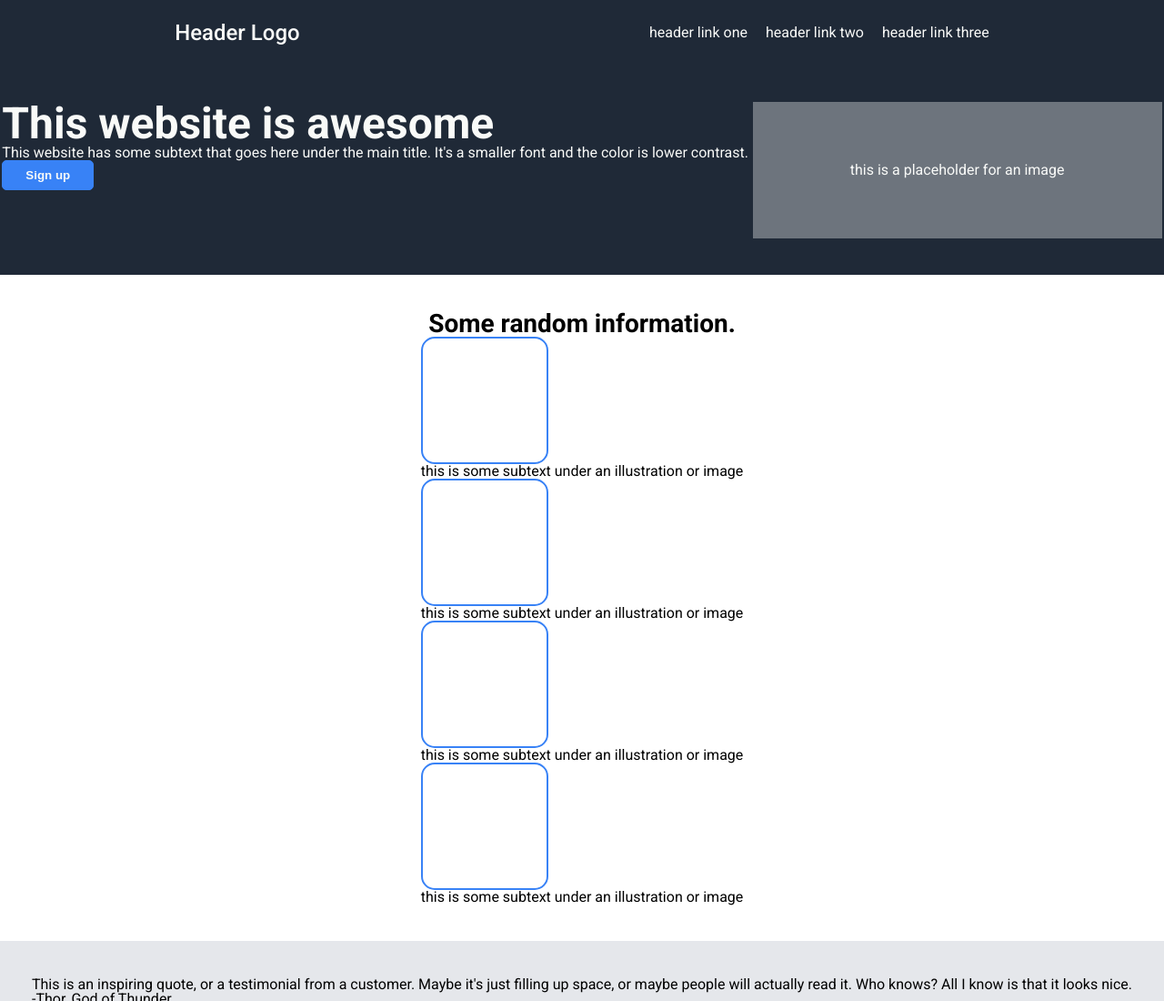
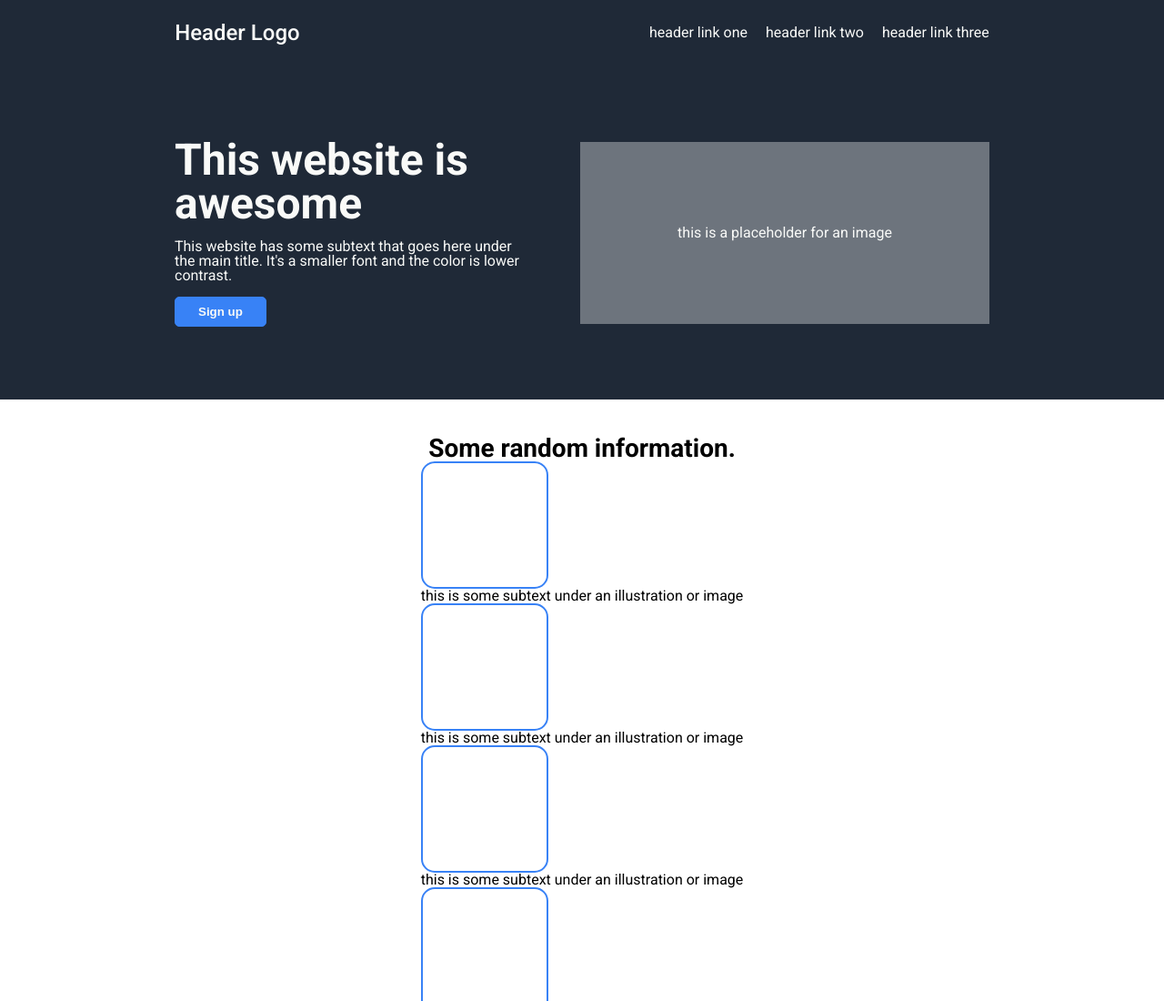
Before and after one commit to UnholyCow/odin-landing-page, a website: page index.html in a window 1280 px wide. Shown: the top 1100 px of the page at 91% size. Drawn offline with Linux system fonts and the light colour scheme.

Commit message:
Main segment finished.

```diff
--- a/index.html
+++ b/index.html
@@ -19,6 +19,7 @@
 	</header>
 
 	<div class="container dark">
+		<div class="constraint">
 			<div class="left-block">
 				<h1>This website is awesome</h1>
 				<p>This website has some subtext that goes here under the main title. It's a smaller font and the color is lower contrast.</p>
@@ -26,6 +27,7 @@
 			</div>
 			<div class="right-block">
 				<div class="placeholder">this is a placeholder for an image</div>
+			</div>
 		</div>
 	</div>
 
--- a/scss/style.scss
+++ b/scss/style.scss
@@ -77,11 +77,32 @@ button {
 	}
 }
 
+.constraint {
+	display: flex;
+	justify-content: space-around;
+	padding: 40px 0;
+	gap: 50px;
+	max-width: 70%;
+}
+
+.left-block,
+.right-block {
+	display: flex;
+	align-items: center;
+	justify-content: center;
+}
+
+.left-block {
+	align-items: start;
+	flex-direction: column;
+	gap: 15px;
+}
+
 .placeholder {
 	display: flex;
 	justify-content: center;
 	align-items: center;
-	height: 150px;
+	height: 200px;
 	width: 450px;
 	background-color: #6D747D;
 	color: #f9faf8;
```
Also changed, not shown: css/style.css. Lines whose indentation alone changed are shown as unchanged.
